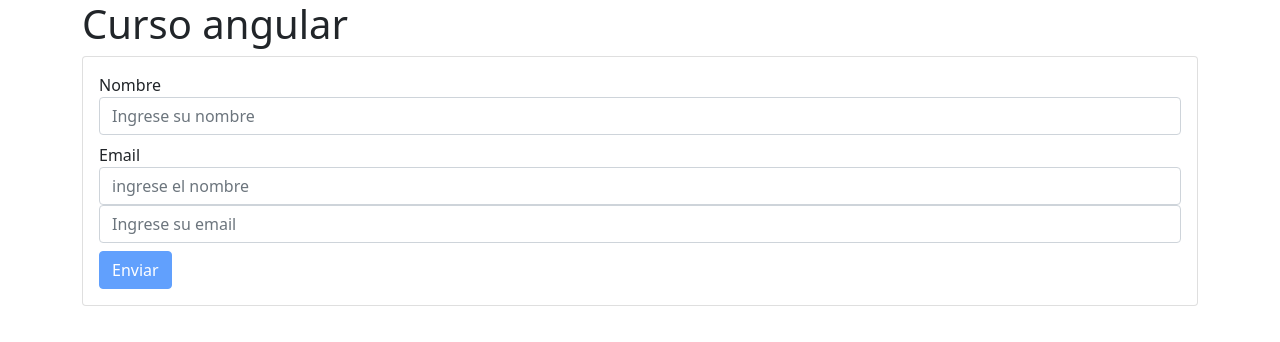
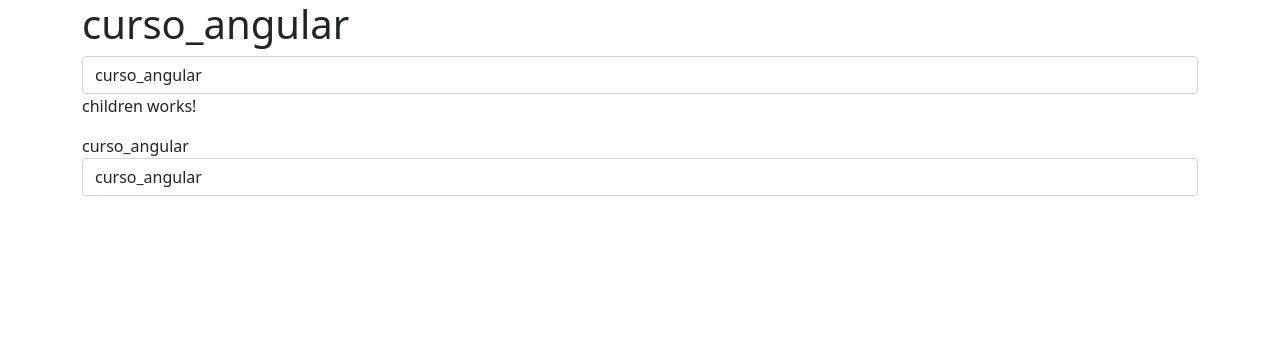
Before and after one commit to johncab1/curso_angular, an Angular app: page / in a window 1280 px wide. Shown: the top 342 px of the page. Built offline with nearby package versions, Linux system fonts and the light colour scheme.

Commit message:
Comunicacion entre componentes - @input

```diff
--- a/src/app/app.component.html
+++ b/src/app/app.component.html
@@ -1,11 +1,14 @@
 
 <div class="container">
-    <h1>Curso angular</h1>
+    <h1>{{title}}</h1>
+
     <!-- <app-contador></app-contador> -->
     <!-- <app-botones></app-botones> -->
     <!-- <app-formulario></app-formulario> -->
     <!-- <app-bucles></app-bucles> -->
     <!-- <app-switch></app-switch> -->
     <!-- <app-formulario2></app-formulario2> -->
-    <app-formulario-reactivo></app-formulario-reactivo>
+    <!-- <app-formulario-reactivo></app-formulario-reactivo> -->
+    <input type="text" class="form-control" [(ngModel)] ="title">
+    <app-children [title]="title"></app-children>
 </div>
--- a/src/app/app.module.ts
+++ b/src/app/app.module.ts
@@ -10,6 +10,7 @@ import { SwitchComponent } from './switch/switch.component';
 import { Formulario2Component } from './formulario2/formulario2.component';
 import { FormsModule, ReactiveFormsModule } from '@angular/forms';
 import { FormularioReactivoComponent } from './formulario-reactivo/formulario-reactivo.component';
+import { ChildrenComponent } from './children/children.component';
 
 @NgModule({
   declarations: [
@@ -20,7 +21,8 @@ import { FormularioReactivoComponent } from './formulario-reactivo/formulario-re
     BuclesComponent,
     SwitchComponent,
     Formulario2Component,
-    FormularioReactivoComponent
+    FormularioReactivoComponent,
+    ChildrenComponent
   ],
   imports: [
     BrowserModule,
--- /dev/null
+++ b/src/app/children/children.component.html
@@ -0,0 +1,3 @@
+<p>children works!</p>
+{{title}}
+<input type="text" class="form-control" [(ngModel)] ="title">
--- a/src/app/formulario-reactivo/formulario-reactivo.component.html
+++ b/src/app/formulario-reactivo/formulario-reactivo.component.html
@@ -18,12 +18,12 @@
                     Email
                 </label>
 
-                <input type="email" formControlName="email" class="form-control" placeholder="ingrese el nombre">
+
 
                 <input type="email" formControlName="email" class="form-control" placeholder="Ingrese su email">
                 <div class="alert alert-danger" [hidden]="email.valid || email.pristine">
-                    <span *ngIf="email?.errors?.['required']">El email es obligatorio</span>
-                    <span *ngIf="email?.errors?.['email']">El email debe ser valido</span>
+                    <span *ngIf="email.errors?.['required']">El email es obligatorio</span>
+                    <span *ngIf="email.errors?.['email']">El email debe ser valido</span>
                 </div>
             </div>
 
```
Also changed, not shown: src/app/children/children.component.ts (added, +10 -0 lines), src/app/children/children.component.css (added), 1 other file (tests, documents, lock files or other folders).
